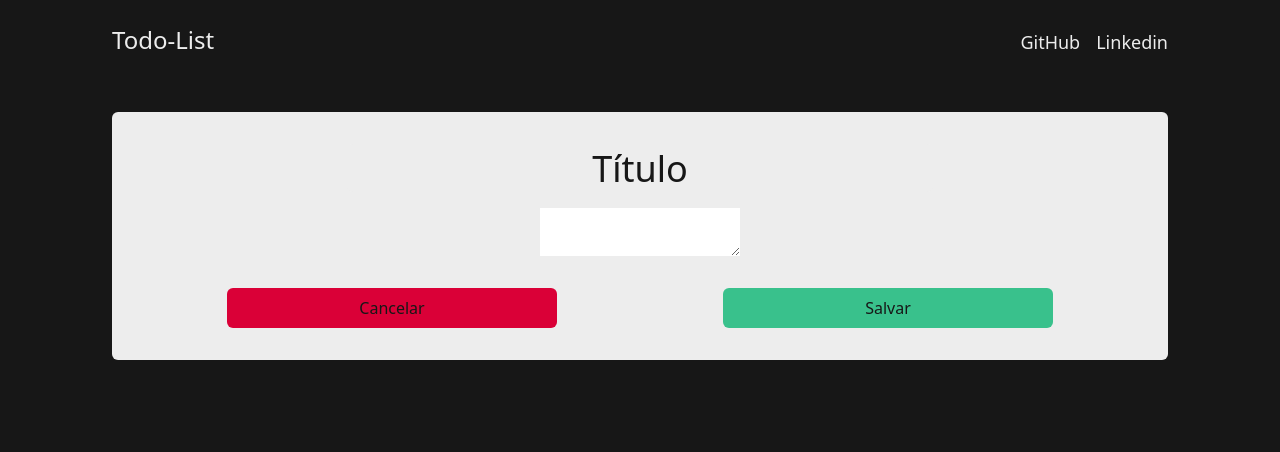
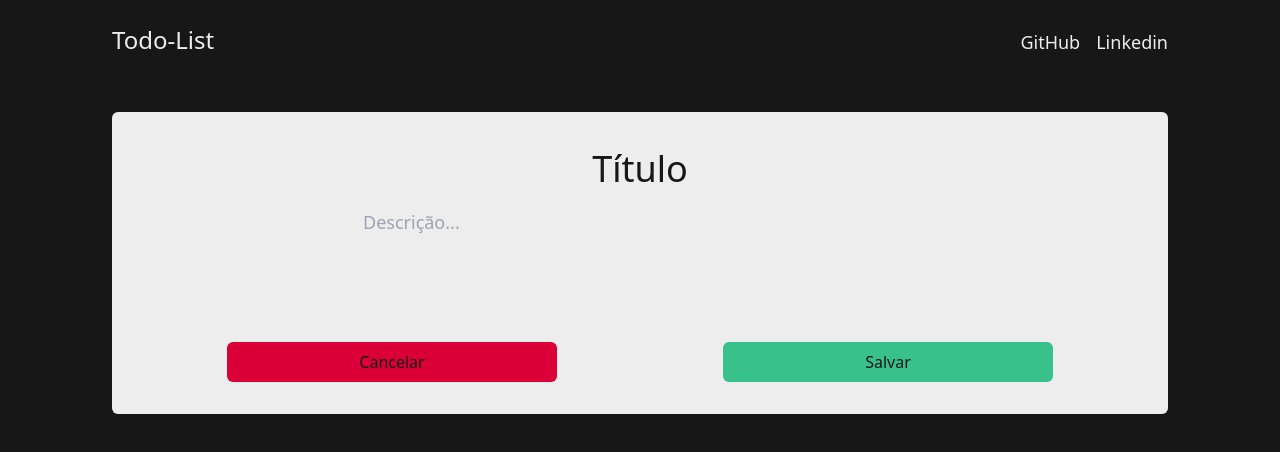
Before and after one commit to gabrielh-silvestre/todo-list, a React (Create React App) app: page /task in a window 1280 px wide. Shown: the top 452 px of the page. Built offline with nearby package versions, Linux system fonts and the light colour scheme.

Commit message:
style(TaskModal): customize text area

```diff
--- a/src/components/TaskModal/index.tsx
+++ b/src/components/TaskModal/index.tsx
@@ -3,7 +3,9 @@ import { TaskDetailButton } from '../TaskDetailButton';
 import {
   ButtonsContainer,
   ContentContainer,
+  DescriptionText,
   InfoContainer,
+  InputContainer,
   TitleInput,
 } from './styles';
 
@@ -11,11 +13,13 @@ export function TaskModal() {
   return (
     <ContentContainer>
       <InfoContainer>
-        <label htmlFor="taskTitle">
+        <InputContainer htmlFor="taskTitle">
           <TitleInput id="taskTitle" type="text" value="Título" />
-        </label>
+        </InputContainer>
 
-        <textarea></textarea>
+        <InputContainer className='w-full' htmlFor="taskDescription">
+          <DescriptionText id="taskDescription" placeholder="Descrição..." />
+        </InputContainer>
       </InfoContainer>
 
       <ButtonsContainer>
--- a/src/components/TaskModal/styles.ts
+++ b/src/components/TaskModal/styles.ts
@@ -34,6 +34,10 @@ export const ButtonsContainer = tw.section`
   justify-around
 `;
 
+export const InputContainer = tw.label`
+  w-full
+`;
+
 export const TitleInput = tw.input`
   h-12
 
@@ -48,3 +52,17 @@ export const TitleInput = tw.input`
 
   bg-gray-light
 `;
+
+export const DescriptionText = tw.textarea`
+  w-full
+  h-24
+
+  px-4
+
+  text-lg
+  text-gray-dark
+
+  bg-gray-light
+
+  resize-none
+`;
```
